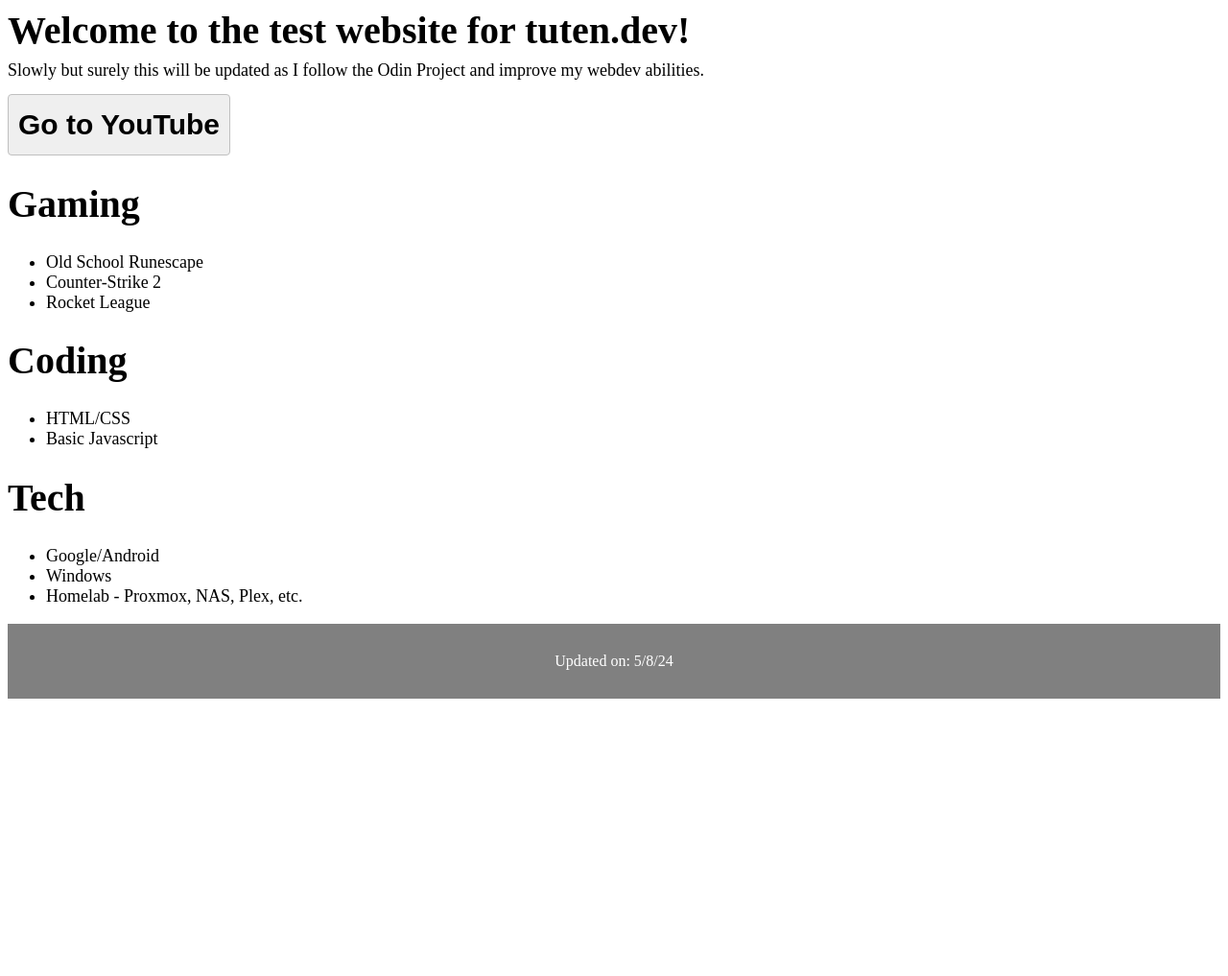
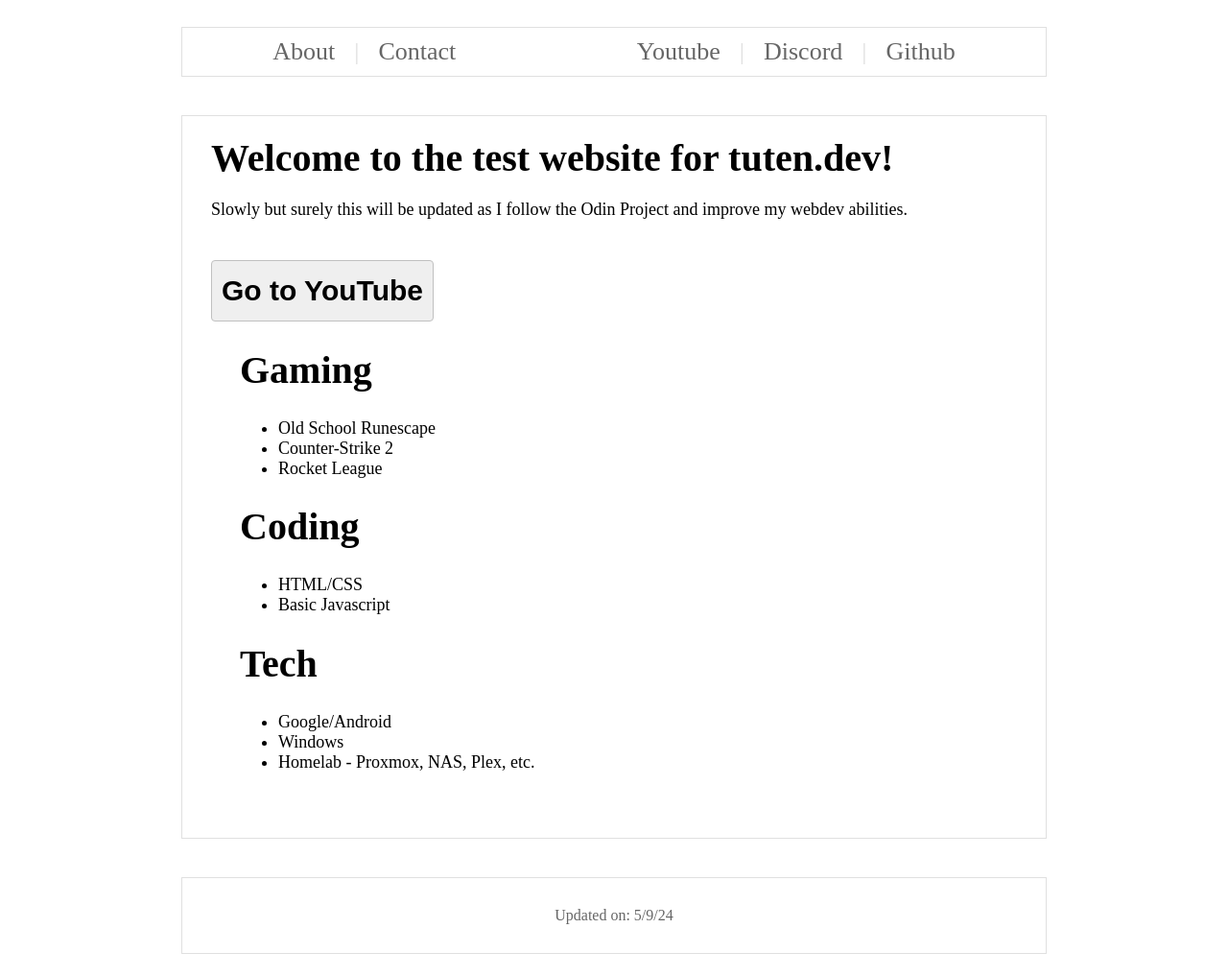
Before and after one commit to philtuten/my-site, a plain HTML site: page index.html in a window 1280 px wide. Shown: the whole page at 96% size. Before the commit the page ends 800 px from the top, so only its background shows below. Drawn offline with Linux system fonts and the light colour scheme.

Commit message:
Update new website look and introduce basic layout and placeholder elements.

```diff
--- a/index.html
+++ b/index.html
@@ -10,9 +10,38 @@
     <title>Test Website</title>
 </head>
 <body>
-    <div class="content-header">Welcome to the test website for tuten.dev!</div>
-    <div class="content-text">Slowly but surely this will be updated as I follow the Odin Project and improve my webdev abilities.</div>
-    <div><a href="https://www.youtube.com" target="_blank"><button class="youtube-link-button">Go to YouTube</button></a></div>
+
+    <!--
+        Header
+    -->
+
+    <div class="header-container">
+        <div class="header">
+            <div class="links-left">
+                <div class="about"><a href="#">About</a></div>
+                <div class="divider">|</div>
+                <div class="contact"><a href="#">Contact</a></div>
+            </div>
+
+            <div class="links-right">
+                <div class="youtube"><a href="https://www.youtube.com" target="_blank">Youtube</a></div>
+                <div class="divider">|</div>
+                <div class="discord"><a href="https://www.discord.com" target="_blank">Discord</a></div>
+                <div class="divider">|</div>
+                <div class="github"><a href="https://www.github.com" target="_blank">Github</a></div>
+            </div>
+        </div>
+      </div>
+
+    <!--
+        Main content div
+    -->
+<div class="content-container">
+    <div class="content">
+        <div class="content-header">Welcome to the test website for tuten.dev!</div>
+        <div class="content-text">Slowly but surely this will be updated as I follow the Odin Project and improve my webdev abilities.</div>
+        <div><a href="https://www.youtube.com" target="_blank"><button class="youtube-link-button">Go to YouTube</button></a></div>
+
 
 
 <!--
@@ -57,13 +86,19 @@
 
     </div>
 
+</div>
+</div>
+
 <!--
     Footer below
 -->
 
+<div class="footer-container">
     <div class="footer">
-        Updated on: 5/8/24
+        Updated on: 5/9/24
     </div>
+</div>
+
 
 </body>
 </html>
--- a/styles.css
+++ b/styles.css
@@ -1,8 +1,20 @@
+.content-container {
+  display: flex;
+  justify-content: center;
+  padding: 20px 0;
+}
+
+.content {
+    border: 1px solid #e0e0e0;
+    width: 900px;
+    justify-content: space-around;
+    padding-bottom: 50px;
+ }
+
 .content-header {
     font-family: 'Times New Roman', Times, serif;
     font-weight: bold;
     font-size: 40px;
-
     margin-bottom: 8px;
   }
 
@@ -10,6 +22,11 @@
     font-size: 18px;
     font-family: 'Times New Roman', Times, serif;
   }
+
+.content div {
+  margin-top: 20px;
+  padding-left: 30px;
+}
 
   .youtube-link-button {
     font-size: 30px;
@@ -26,8 +43,12 @@
     padding-top: 14px;
     padding-bottom: 14px;
 
-    margin-top: 14px;
+    margin-top: 22px;
   }
+
+.divider {
+  color: #e0e0e0;
+}
 
 .interests-header {
   font-size: 20px;
@@ -40,10 +61,64 @@
 .footer {
   left: 0;
   bottom: 0;
-  width: 100%;
-  background-color: gray;
-  color: white;
+  width: 900px;
+  color: #666666;
   text-align: center;
+  border: 1px solid #e0e0e0;
+  padding: 30px 0;
+  justify-content: center;
+}
 
-  padding: 30px 0;
+.footer-container {
+  display: flex;
+  justify-content: center;
+  padding: 20px 0;
 }
+
+/* Header */
+
+.header-container {
+  display: flex;
+  justify-content: center;
+  padding: 20px 0;
+}
+
+.header {
+    border: 1px solid #e0e0e0;
+    width: 900px;
+    justify-content: space-around;
+    display: flex;
+    font-size: 26px;
+ }
+
+ .links-left {
+  display: flex;
+ }
+
+ .links-left div {
+  margin: 10px 10px 10px 10px;
+ }
+
+ .links-right {
+  display: flex;
+ }
+
+ .links-right div {
+  margin: 10px 10px 10px 10px;
+ }
+
+ /* Links */
+
+a:link {
+  color: #666666;
+  text-decoration: none;
+}
+
+a:visited {
+  color: #666666;
+  text-decoration: none;
+}
+
+a:hover {
+  color: #e0e0e0;
+}
```
